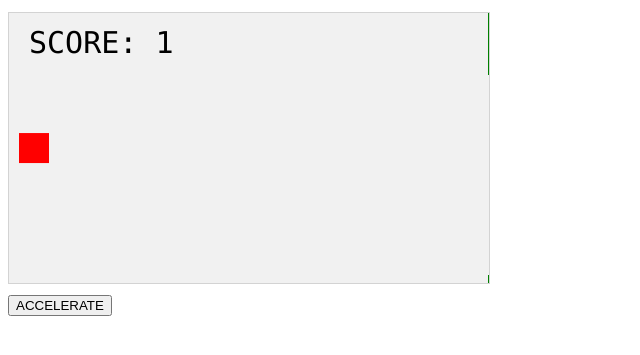
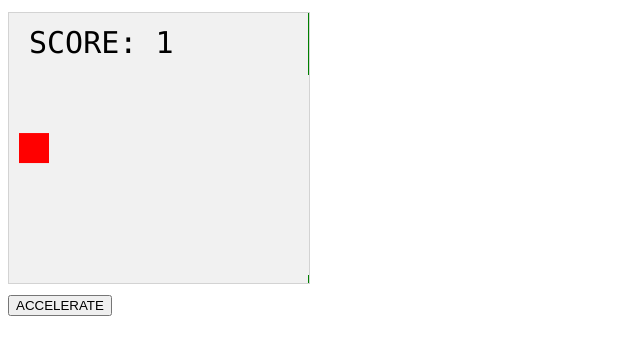
Before and after one commit to vardhanreddy27/game, a plain HTML site: page index.html in a window 1280 px wide. Shown: the part 59-414 px from the top of the page, without its empty margins (0-640 px from the left). Drawn offline with Linux system fonts and the light colour scheme.

Commit message:
Update index.html

```diff
--- a/index.html
+++ b/index.html
@@ -28,7 +28,7 @@ function startGame() {
 var myGameArea = {
     canvas : document.createElement("canvas"),
     start : function() {
-        this.canvas.width = 480;
+        this.canvas.width = 300;
         this.canvas.height = 270;
         this.context = this.canvas.getContext("2d");
         document.body.insertBefore(this.canvas, document.body.childNodes[0]);
```
